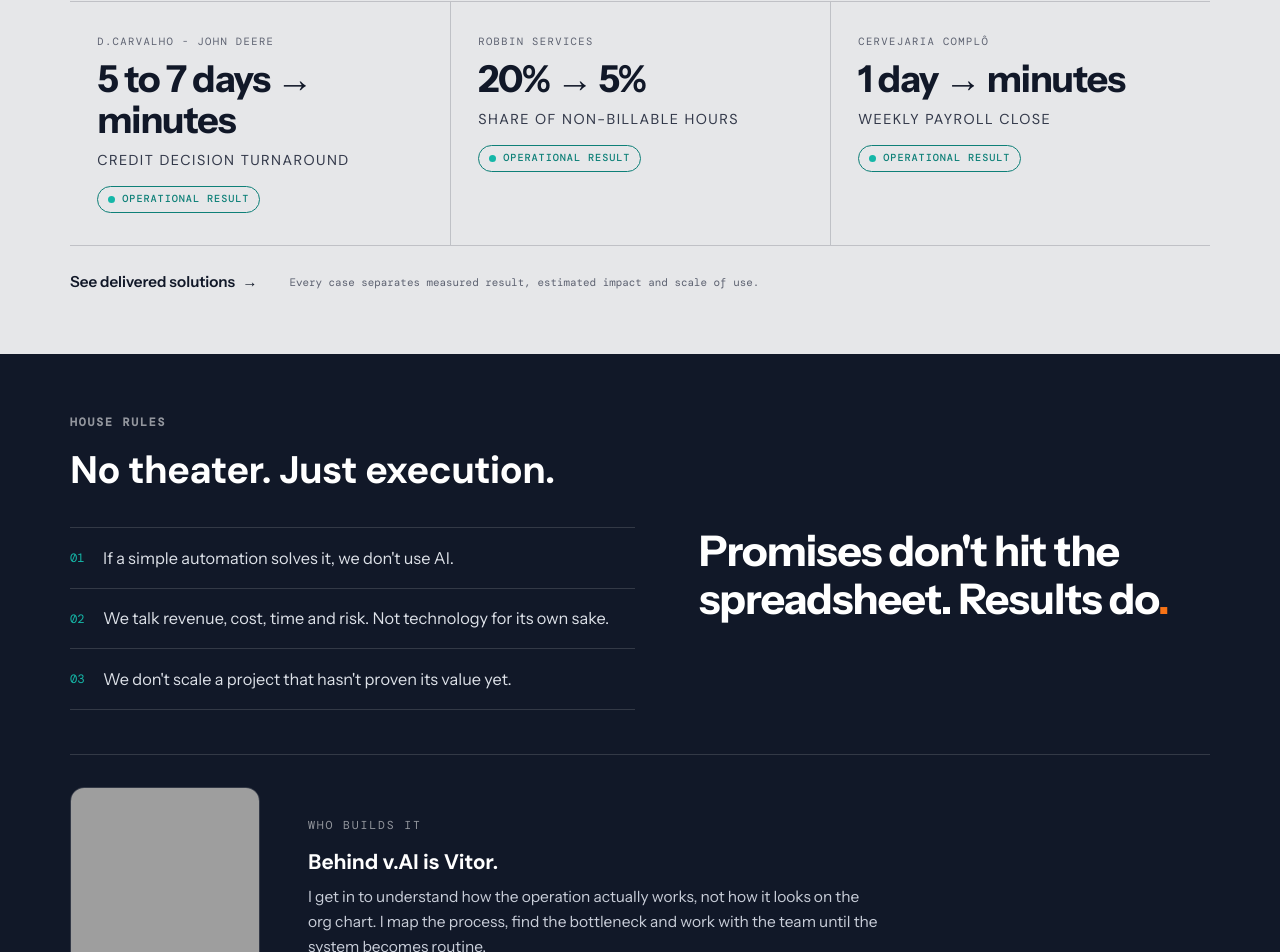
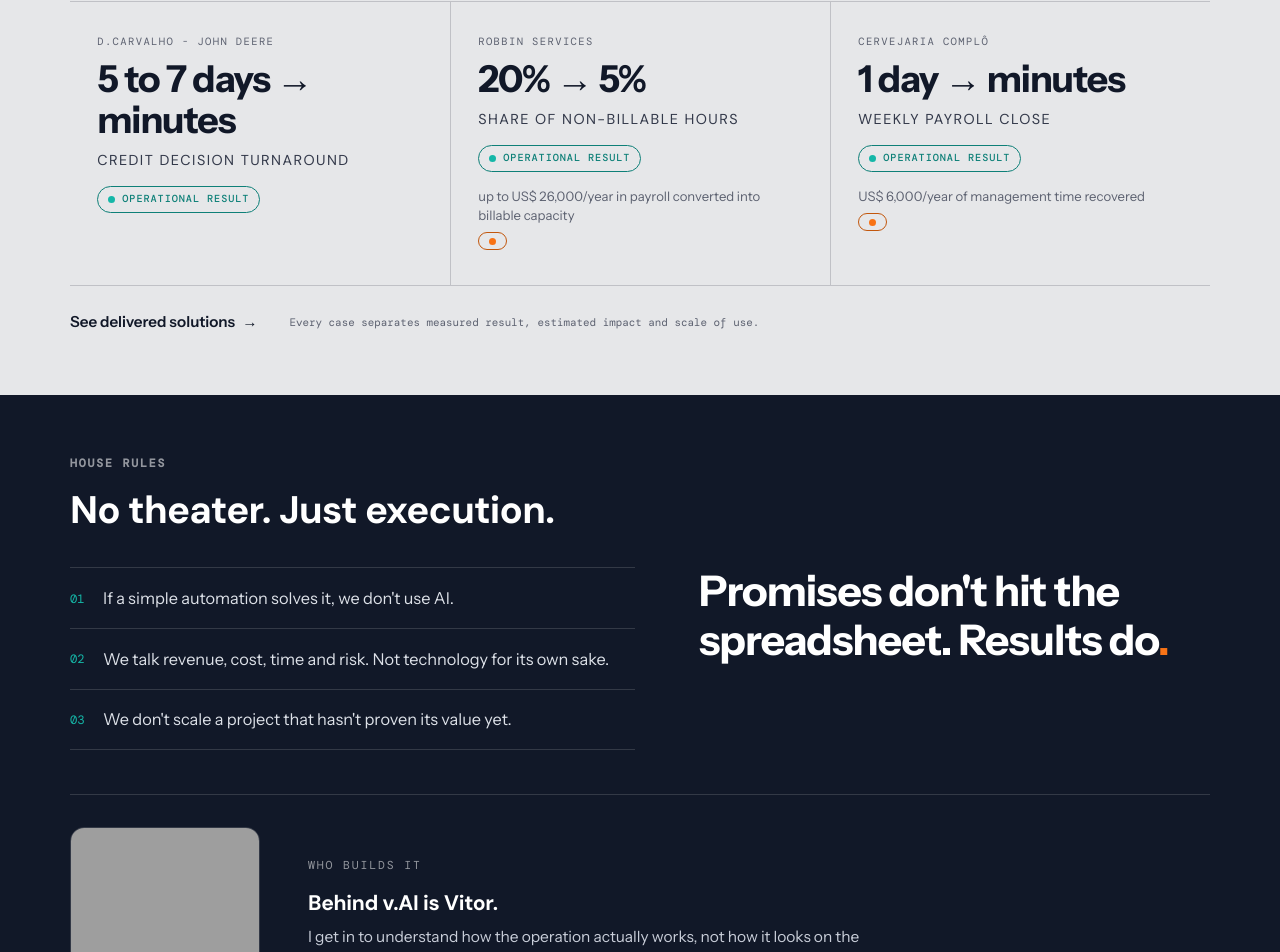
Before and after one commit to VVUBR/veehtor.com-website, a React (Vite) app: page / in a window 1280 px wide. Shown: the part 1423-2375 px from the top of the page. Built offline with nearby package versions, Linux system fonts and the light colour scheme; no server answers; grey boxes are pictures that could not be loaded.

Commit message:
Changes
Co-authored-by: VVUBR <214757727+VVUBR@users.noreply.github.com>

```diff
--- a/src/i18n/homeContent.ts
+++ b/src/i18n/homeContent.ts
@@ -147,8 +147,8 @@ const pt: HomeContentBundle = {
     sub: "Cada número abaixo vem de um sistema entregue para uma operação real.",
     stats: [
       { client: "D.CARVALHO - JOHN DEERE", num: "5 a 7 dias → minutos", label: "Tempo de decisão de crédito", badge: "operational", badgeLabel: "Resultado operacional" },
-      { client: "Robbin Services", num: "20% → 5%", label: "Participação de horas não faturáveis", badge: "operational", badgeLabel: "Resultado operacional" },
-      { client: "CERVEJARIA COMPLÔ", num: "1 dia → minutos", label: "Fechamento de folha semanal", badge: "operational", badgeLabel: "Resultado operacional" },
+      { client: "Robbin Services", num: "20% → 5%", label: "Participação de horas não faturáveis", badge: "operational", badgeLabel: "Resultado operacional", impact: "até US$ 26.000/ano em folha convertida em capacidade faturável" },
+      { client: "CERVEJARIA COMPLÔ", num: "1 dia → minutos", label: "Fechamento de folha semanal", badge: "operational", badgeLabel: "Resultado operacional", impact: "US$ 6.000/ano de tempo de gestão recuperado" },
     ],
     note: "Cada case separa resultado medido, impacto estimado e escala de uso.",
     link: "Ver soluções entregues",
@@ -276,8 +276,8 @@ const en: HomeContentBundle = {
     sub: "Every number below comes from a system shipped into a real operation.",
     stats: [
       { client: "D.CARVALHO - JOHN DEERE", num: "5 to 7 days → minutes", label: "Credit decision turnaround", badge: "operational", badgeLabel: "Operational result" },
-      { client: "Robbin Services", num: "20% → 5%", label: "Share of non-billable hours", badge: "operational", badgeLabel: "Operational result" },
-      { client: "CERVEJARIA COMPLÔ", num: "1 day → minutes", label: "Weekly payroll close", badge: "operational", badgeLabel: "Operational result" },
+      { client: "Robbin Services", num: "20% → 5%", label: "Share of non-billable hours", badge: "operational", badgeLabel: "Operational result", impact: "up to US$ 26,000/year in payroll converted into billable capacity" },
+      { client: "CERVEJARIA COMPLÔ", num: "1 day → minutes", label: "Weekly payroll close", badge: "operational", badgeLabel: "Operational result", impact: "US$ 6,000/year of management time recovered" },
     ],
     note: "Every case separates measured result, estimated impact and scale of use.",
     link: "See delivered solutions",
```
